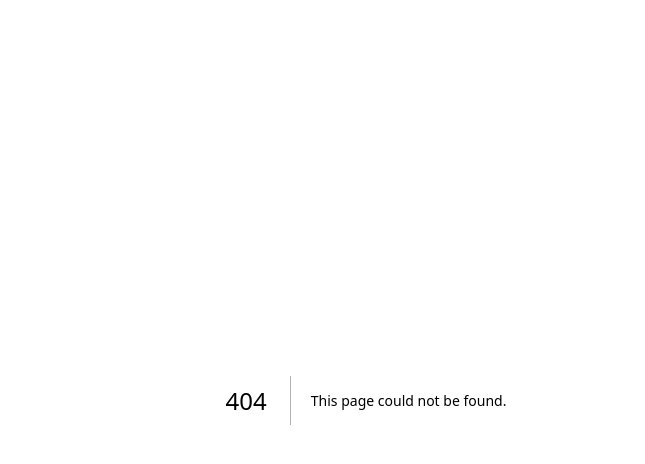
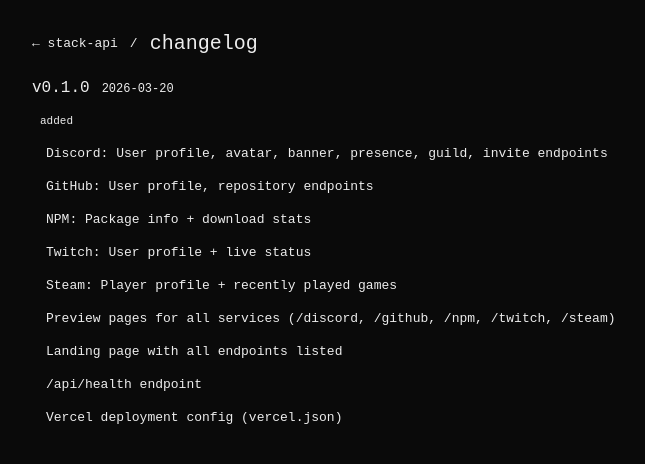
Before and after one commit to 30jannik06/stack-api, a Next.js app: page /changelog in a window 1280 px wide. Before the commit this address had no page. Shown: the top 464 px of the page, without its empty margins (274-919 px from the left). Built offline with nearby package versions, Linux system fonts and the light colour scheme.

Commit message:
Add changelog feature with frontend page and CHANGELOG.md detailing release notes

```diff
--- /dev/null
+++ b/app/changelog/page.tsx
@@ -0,0 +1,75 @@
+const changelog = [
+    {
+        version: "0.1.0",
+        date: "2026-03-20",
+        changes: {
+            added: [
+                "Discord: User profile, avatar, banner, presence, guild, invite endpoints",
+                "GitHub: User profile, repository endpoints",
+                "NPM: Package info + download stats",
+                "Twitch: User profile + live status",
+                "Steam: Player profile + recently played games",
+                "Preview pages for all services (/discord, /github, /npm, /twitch, /steam)",
+                "Landing page with all endpoints listed",
+                "/api/health endpoint",
+                "Vercel deployment config (vercel.json)",
+            ],
+        },
+    },
+];
+
+const tagStyle: Record<string, React.CSSProperties> = {
+    added: { background: "var(--color-background-success)", color: "var(--color-text-success)" },
+    changed: { background: "var(--color-background-warning)", color: "var(--color-text-warning)" },
+    fixed: { background: "var(--color-background-info)", color: "var(--color-text-info)" },
+    removed: { background: "var(--color-background-danger)", color: "var(--color-text-danger)" },
+};
+
+export default function ChangelogPage() {
+    return (
+        <main style={{ maxWidth: 700, margin: "0 auto", padding: "2rem 1rem", fontFamily: "monospace", color: "var(--color-text-primary)" }}>
+            <div style={{ display: "flex", alignItems: "center", gap: 12, marginBottom: "1.5rem" }}>
+                <a href="/" style={{ fontSize: 13, color: "var(--color-text-secondary)", textDecoration: "none" }}>← stack-api</a>
+                <span style={{ color: "var(--color-text-secondary)" }}>/</span>
+                <span style={{ fontSize: 20, fontWeight: 500 }}>changelog</span>
+            </div>
+
+            {changelog.map((release) => (
+                <div key={release.version} style={{ marginBottom: "2.5rem" }}>
+                    <div style={{ display: "flex", alignItems: "baseline", gap: 12, marginBottom: 16 }}>
+                        <span style={{ fontSize: 16, fontWeight: 500 }}>v{release.version}</span>
+                        <span style={{ fontSize: 12, color: "var(--color-text-secondary)" }}>{release.date}</span>
+                    </div>
+
+                    {(Object.entries(release.changes) as [string, string[]][]).map(([type, items]) => (
+                        <div key={type} style={{ marginBottom: 16 }}>
+                            <div style={{ display: "flex", alignItems: "center", gap: 8, marginBottom: 8 }}>
+                <span style={{
+                    fontSize: 11, fontWeight: 500, padding: "2px 8px", borderRadius: 4,
+                    ...tagStyle[type],
+                }}>
+                  {type}
+                </span>
+                            </div>
+                            <div style={{ border: "0.5px solid var(--color-border-tertiary)", borderRadius: 12, overflow: "hidden" }}>
+                                {items.map((item, i) => (
+                                    <div
+                                        key={i}
+                                        style={{
+                                            padding: "9px 14px",
+                                            fontSize: 13,
+                                            borderBottom: i < items.length - 1 ? "0.5px solid var(--color-border-tertiary)" : "none",
+                                            background: "var(--color-background-primary)",
+                                        }}
+                                    >
+                                        {item}
+                                    </div>
+                                ))}
+                            </div>
+                        </div>
+                    ))}
+                </div>
+            ))}
+        </main>
+    );
+}
--- a/app/page.tsx
+++ b/app/page.tsx
@@ -76,6 +76,12 @@
                         </svg>
                         GitHub
                     </a>
+                    <Link
+                        href="/changelog"
+                        style={{ fontSize: 13, padding: "6px 14px", borderRadius: 8, border: "1px solid #333", color: "inherit", textDecoration: "none" }}
+                    >
+                        Changelog
+                    </Link>
                 </div>
             </div>
 
```
Also changed, not shown: 2 other files (tests, documents, lock files or other folders).
